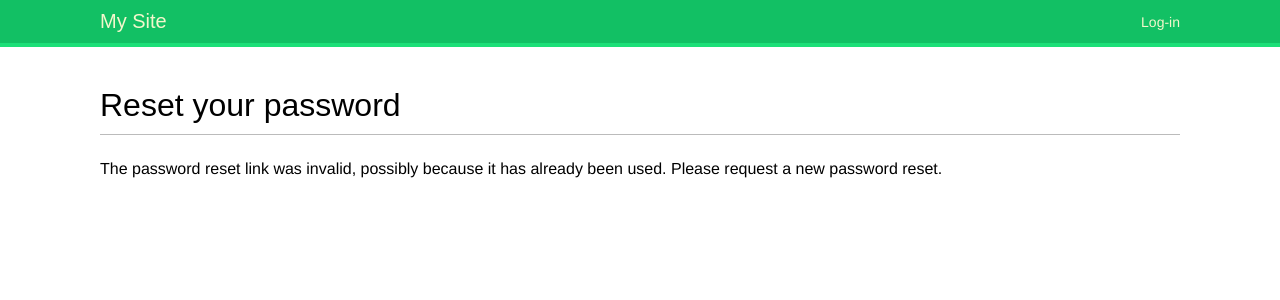
After one commit to Matin-Modarresi/instagram, a Django app: page /account/reset/1/1/ in a window 1280 px wide. The commit adds this page. Shown: the top 300 px of the page. Run offline with Django 4.2, Linux system fonts and the light colour scheme; some web fonts are replaced.

Commit message:
Password reset is added

```diff
--- a/account/templates/registration/login.html
+++ b/account/templates/registration/login.html
@@ -19,5 +19,6 @@
       <input type="hidden" name="next" value="{{ next }}" />
       <p><input type="submit" value="Log-in"></p>
     </form>
+    <p><a href="{% url "password_reset" %}">Forgoten your Password?</a></p>
   </div>
 {% endblock %}
--- /dev/null
+++ b/account/templates/registration/password_reset_confirm.html
@@ -0,0 +1,18 @@
+{% extends "base.html" %}
+
+{% block title %}Reset your password{% endblock %}
+
+{% block content %}
+  <h1>Reset your password</h1>
+  {% if validlink %}
+    <p>Please enter your new password twice:</p>
+    <form method="post">
+      {{ form.as_p }}
+      {% csrf_token %}
+      <p><input type="submit" value="Change my password" /></p>
+    </form>
+  {% else %}
+    <p>The password reset link was invalid, possibly because it has
+    already been used. Please request a new password reset.</p>
+  {% endif %}
+{% endblock %}
--- /dev/null
+++ b/account/templates/registration/password_reset_email.html
@@ -0,0 +1,3 @@
+Someone asked for password reset for email {{ email }}. Follow the link below:
+{{ protocol }}://{{ domain }}{% url "password_reset_confirm" uidb64=uid token=token %}
+Your username, in case you've forgotten: {{ user.get_username }}
--- a/account/urls.py
+++ b/account/urls.py
@@ -1,4 +1,4 @@
-from django.urls import path
+from django.urls import path,include
 from . import views
 from django.contrib.auth import views as auth_views
 
@@ -8,7 +8,17 @@ urlpatterns = [
     path('login/',auth_views.LoginView.as_view(),name='login'),
     path('logout/',auth_views.LogoutView.as_view(),name='logout'),
     path('',views.dashboard, name='dashboard'),
-    path('password_change/', auth_views.PasswordChangeView.as_view(),name='password_change'),
-    path('password_change/done/',auth_views.PasswordChangeDoneView.as_view(),name='password_change_done')
+
+    path('',include('django.contrib.auth.urls')),
+
+    # #change password urls
+    # path('password_change/', auth_views.PasswordChangeView.as_view(),name='password_change'),
+    # path('password_change/done/',auth_views.PasswordChangeDoneView.as_view(),name='password_change_done'),
+
+    # # reset password ruls
+    # path('password_reset/',auth_views.PasswordResetView.as_view(),name ='password_reset' ),
+    # path('password_reset/done/',auth_views.PasswordResetDoneView.as_view(),name = 'password_reset_done'),
+    # path('reset/<uidb64>/<token>/',auth_views.PasswordResetConfirmView.as_view(),name = 'password_reset_confirm'),
+    # path('reset/done',auth_views.PasswordResetCompleteView.as_view(),name = 'password_reset_complete'),
 
 ]
--- a/instagram/settings.py
+++ b/instagram/settings.py
@@ -125,3 +125,4 @@ DEFAULT_AUTO_FIELD = 'django.db.models.BigAutoField'
 LOGIN_URL = 'login'
 LOGOUT_URL= 'logout'
 LOGIN_REDIRECT_URL = 'dashboard'
+EMAIL_BACKEND = 'django.core.mail.backends.console.EmailBackend'
```
Also changed, not shown: account/templates/registration/password_reset_complete.html (added, +8 -0 lines), account/templates/registration/password_reset_done.html (added, +9 -0 lines), account/templates/registration/password_reset_form.html (added, +13 -0 lines), db.sqlite3.
